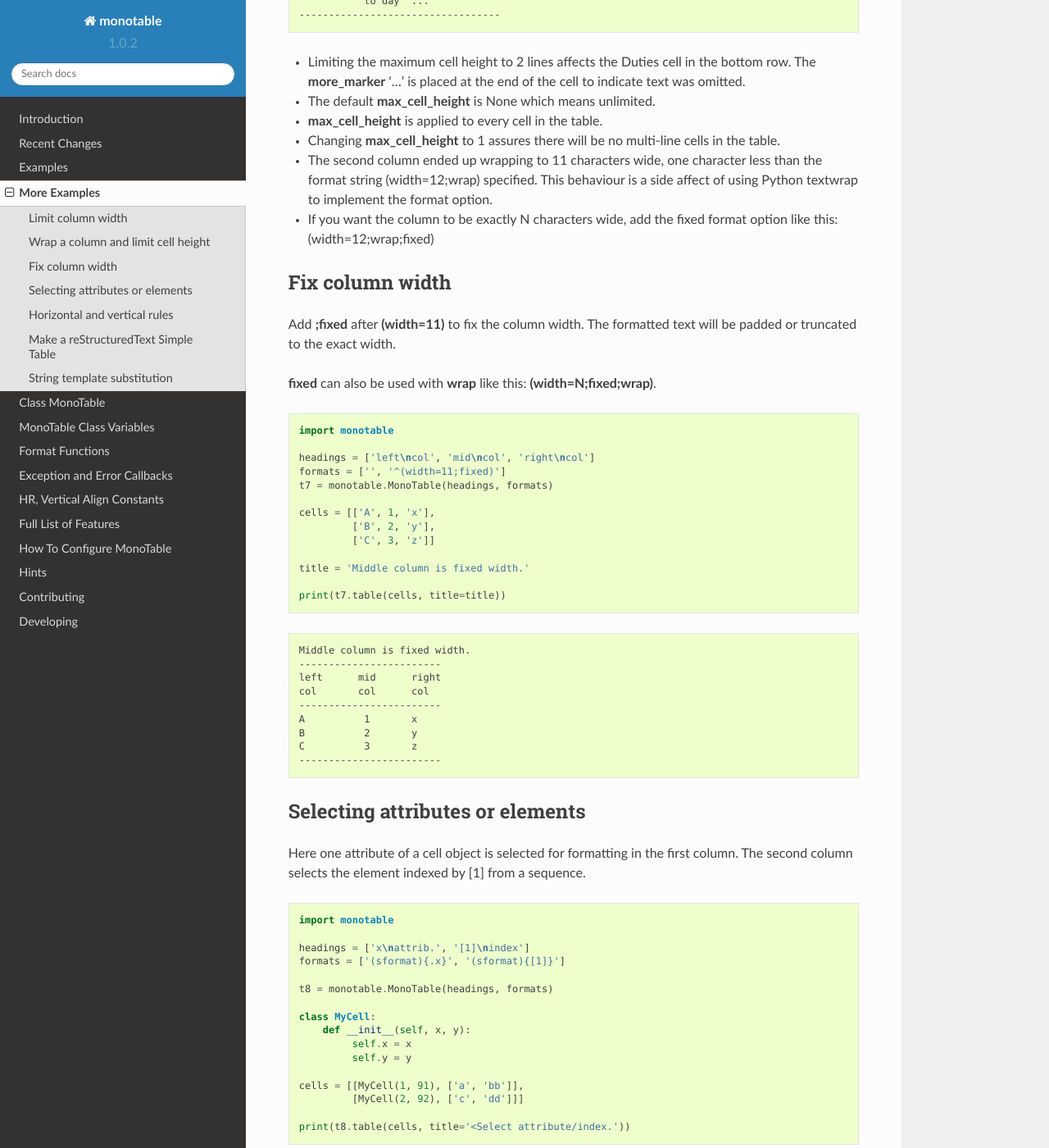
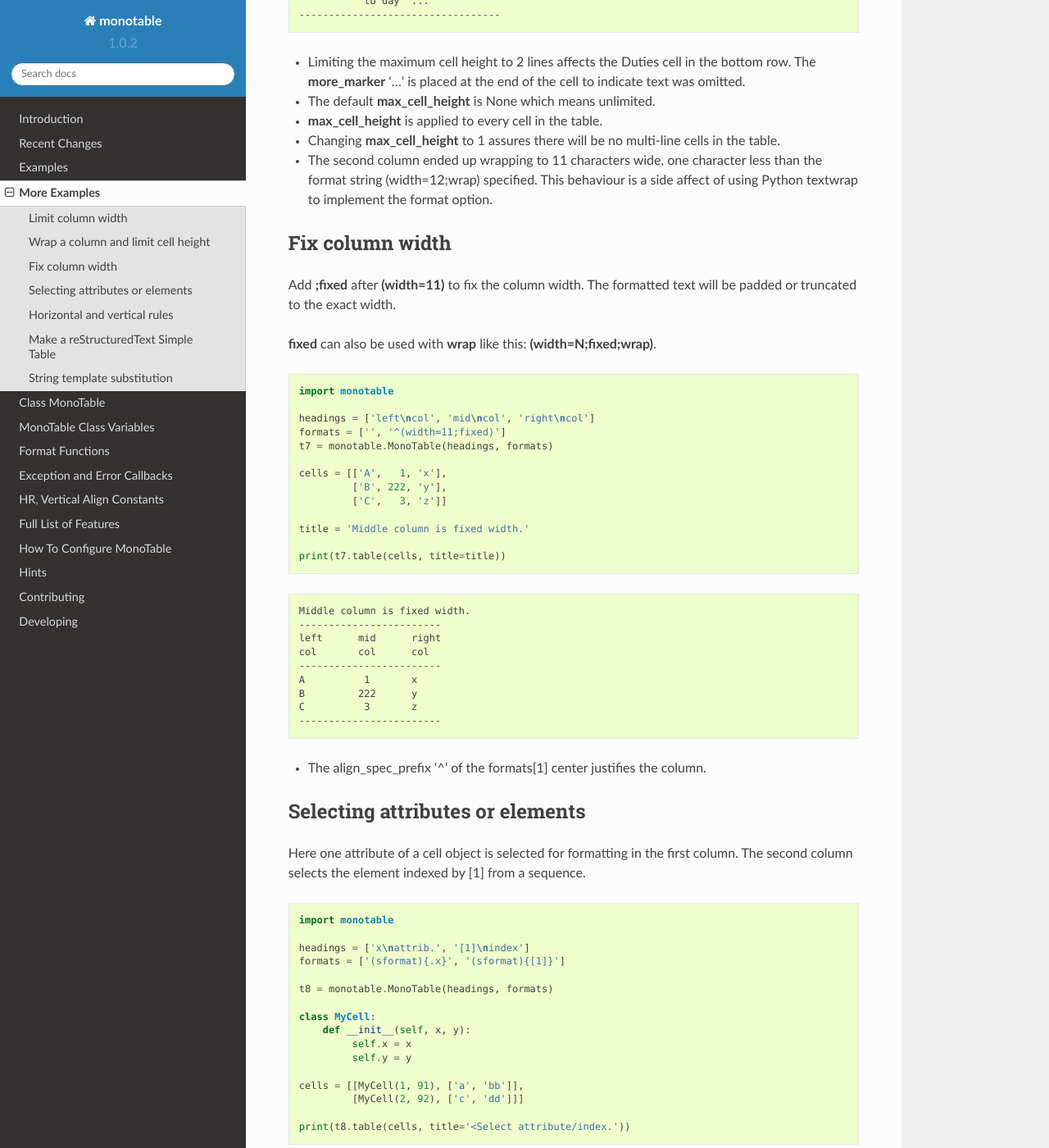
Before and after one commit to tmarktaylor/monotable, a Sphinx documentation site: the page built from doc/more_examples.rst, in a window 1280 px wide and 1400 px high, scrolled down 1397 px. Shown: the whole window at 82% size. Built offline with Sphinx 7.4.7 and the Read the Docs theme 2.0.0, drawn with Linux system fonts in a browser that asks for light colours; some of the changed text lies outside the part shown.

Commit message:
Docstring fix, example and doc edits. - Fix cell auto-alignment decision order 2. - Call out and show center alignment in more_examples.rst t7.

```diff
--- a/doc/more_examples.rst
+++ b/doc/more_examples.rst
@@ -86,8 +86,6 @@ The second column is wrapped to a maximum width of 12 characters.
   one character less than the format string (width=12;wrap) specified.  This
   behaviour is a side affect of using Python textwrap to implement the
   format option.
-- If you want the column to be exactly N characters wide, add the fixed
-  format option like this: (width=12;wrap;fixed)
 
 Fix column width
 ----------------
@@ -105,9 +103,9 @@ formatted text will be padded or truncated to the exact width.
     formats = ['', '^(width=11;fixed)']
     t7 = monotable.MonoTable(headings, formats)
 
-    cells = [['A', 1, 'x'],
-             ['B', 2, 'y'],
-             ['C', 3, 'z']]
+    cells = [['A',   1, 'x'],
+             ['B', 222, 'y'],
+             ['C',   3, 'z']]
 
     title = 'Middle column is fixed width.'
 
@@ -121,9 +119,11 @@ formatted text will be padded or truncated to the exact width.
     col       col      col
     ------------------------
     A          1       x
-    B          2       y
+    B         222      y
     C          3       z
     ------------------------
+
+- The align_spec_prefix '^' of the formats[1] center justifies the column.
 
 Selecting attributes or elements
 --------------------------------
```
Also changed, not shown: other parts of doc/more_examples.rst (+2 -2 lines), 1 other file.
